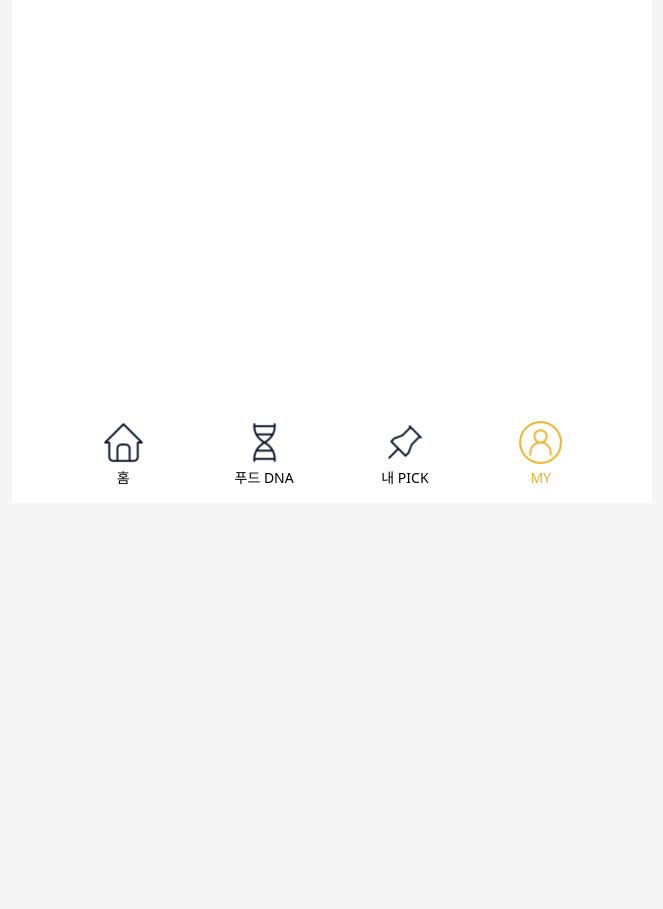
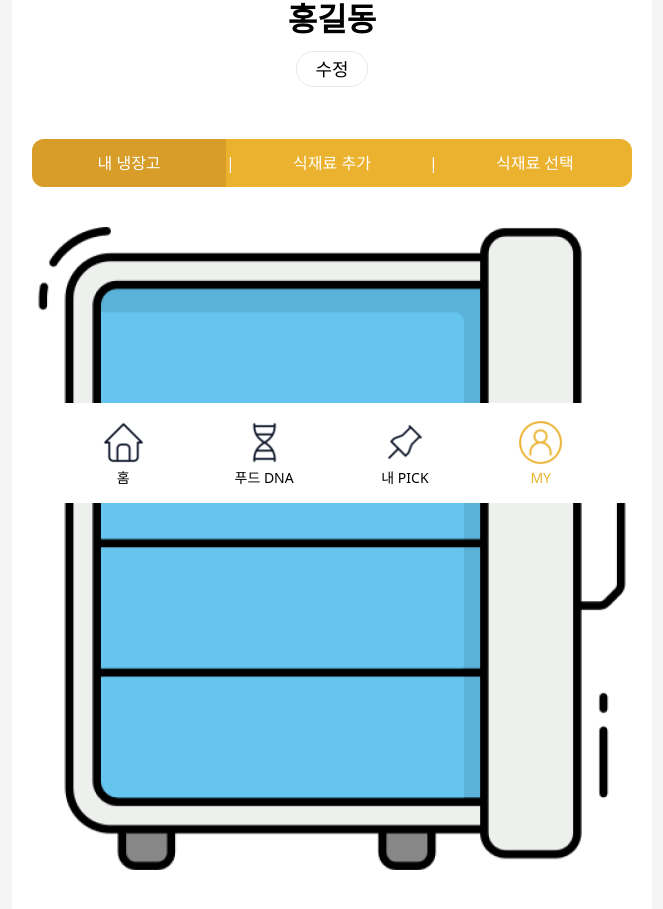
Before and after one commit to soodgarak/soodgarak-FE, a Next.js app: page /my in a window 1280 px wide. Shown: the part 297-1206 px from the top of the page, without its empty margins (308-971 px from the left). Before the commit the page ends 800 px from the top, so only its background shows below. Built offline with nearby package versions, Linux system fonts and the light colour scheme.

Commit message:
style: mypage 퍼블리싱

```diff
--- /dev/null
+++ b/app/my/_components/FridgeContent.tsx
@@ -0,0 +1,14 @@
+const FridgeContent = () => {
+  return (
+    <div className='bg-refrigerator mt-40 h-[64.286rem] w-full bg-contain bg-no-repeat'>
+      <ul className='h-full pb-[8rem] pl-[6.9rem] pr-[15.3rem] pt-[6rem]'>
+        <li className='h-[25%]'></li>
+        <li className='h-[25%]'></li>
+        <li className='h-[25%]'></li>
+        <li className='h-[25%]'></li>
+      </ul>
+    </div>
+  );
+};
+
+export default FridgeContent;
--- /dev/null
+++ b/app/my/_components/FridgeMenu.tsx
@@ -0,0 +1,11 @@
+const FridgeMenu = () => {
+  return (
+    <ul className='bg-primary flex w-full items-center overflow-hidden rounded-12 text-center leading-[4.8rem] text-white'>
+      <li className='bg-action w-[33.3333%] cursor-pointer'>내 냉장고</li>|
+      <li className='w-[33.3333%] cursor-pointer'>식재료 추가</li>|
+      <li className='w-[33.3333%] cursor-pointer'>식재료 선택</li>
+    </ul>
+  );
+};
+
+export default FridgeMenu;
--- a/app/my/page.tsx
+++ b/app/my/page.tsx
@@ -1,5 +1,17 @@
+import FridgeContent from './_components/FridgeContent';
+import FridgeMenu from './_components/FridgeMenu';
+import MyInfo from './_components/MyInfo';
+
 const MyPage = () => {
-  return <div>MyPage</div>;
+  return (
+    <div className='mt-20'>
+      <MyInfo />
+      <div className='mt-[5.2rem]'>
+        <FridgeMenu />
+        <FridgeContent />
+      </div>
+    </div>
+  );
 };
 
 export default MyPage;
```
